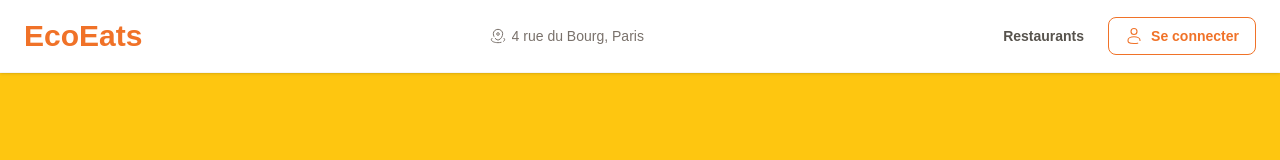
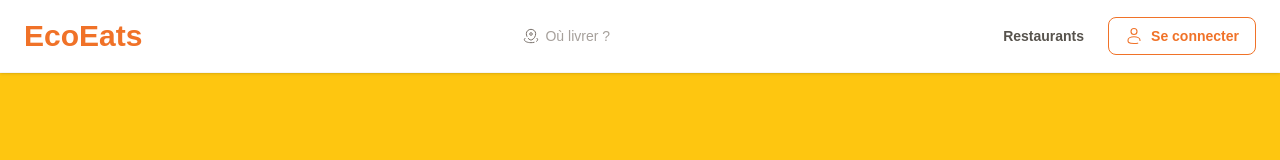
Before and after one commit to Froggys974/front_clean_archi_5IWJ_EcoEATS, a Next.js app: page / in a window 1280 px wide. Shown: the top 160 px of the page. Built offline with nearby package versions, Linux system fonts and the light colour scheme; no server answers.

Commit message:
feat: Navigation displays dynamic delivery address from localStorage

```diff
--- a/src/components/Navigation.tsx
+++ b/src/components/Navigation.tsx
@@ -5,11 +5,13 @@ import Link from "next/link";
 import { useRouter } from "next/navigation";
 import { UserIcon, MapPinIcon, MenuIcon, XIcon } from "@/components/icons";
 import { useAuth } from "@/context/AuthContext";
+import { useDeliveryAddress } from "@/hooks/useDeliveryAddress";
 
 export default function Navigation() {
     const { isAuthenticated, isLoading, user, logout } = useAuth();
     const router = useRouter();
     const [menuOpen, setMenuOpen] = useState(false);
+    const { address } = useDeliveryAddress();
 
     const displayName = user?.firstName
         ? `${user.firstName}${user.lastName ? " " + user.lastName : ""}`
@@ -34,7 +36,13 @@ export default function Navigation() {
                     {/* Center: address — hidden on mobile */}
                     <div className="hidden md:flex items-center gap-1.5 text-stone-500 text-sm min-w-0 flex-1 justify-center">
                         <MapPinIcon size={16} className="shrink-0 text-accent" />
-                        <span className="truncate max-w-[220px] lg:max-w-xs">4 rue du Bourg, Paris</span>
+                        {address ? (
+                            <span className="truncate max-w-[220px] lg:max-w-xs">{address}</span>
+                        ) : (
+                            <Link href="/" className="truncate max-w-[220px] lg:max-w-xs text-stone-400 hover:text-accent transition-colors">
+                                Où livrer ?
+                            </Link>
+                        )}
                     </div>
 
                     {/* Right side */}
@@ -133,7 +141,17 @@ export default function Navigation() {
                         {/* Address */}
                         <div className="flex items-center gap-2 px-5 py-3 bg-stone-50 border-b border-stone-100">
                             <MapPinIcon size={15} className="text-accent shrink-0" />
-                            <span className="text-sm text-stone-600">4 rue du Bourg, Paris</span>
+                            {address ? (
+                                <span className="text-sm text-stone-600">{address}</span>
+                            ) : (
+                                <Link
+                                    href="/"
+                                    onClick={() => setMenuOpen(false)}
+                                    className="text-sm text-stone-400 hover:text-accent transition-colors"
+                                >
+                                    Où livrer ?
+                                </Link>
+                            )}
                         </div>
 
                         {/* User info if authenticated */}
```
